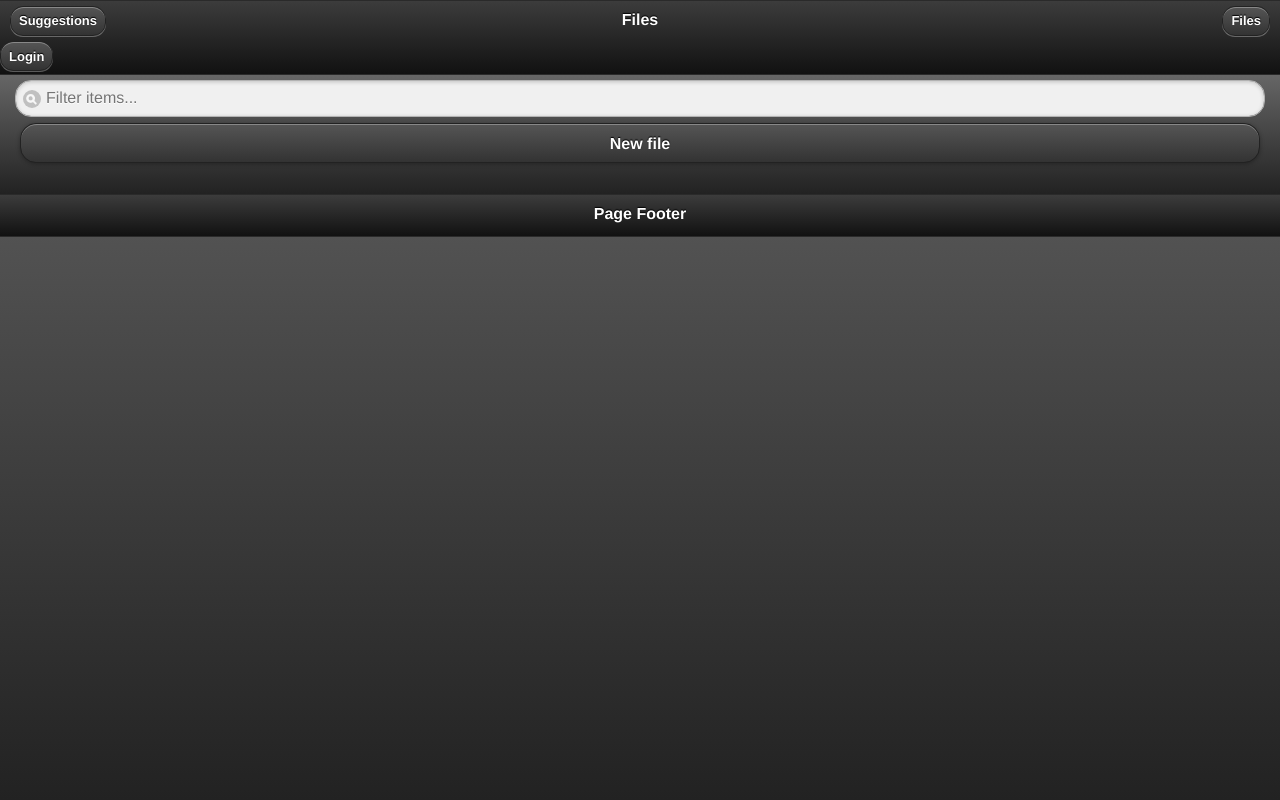
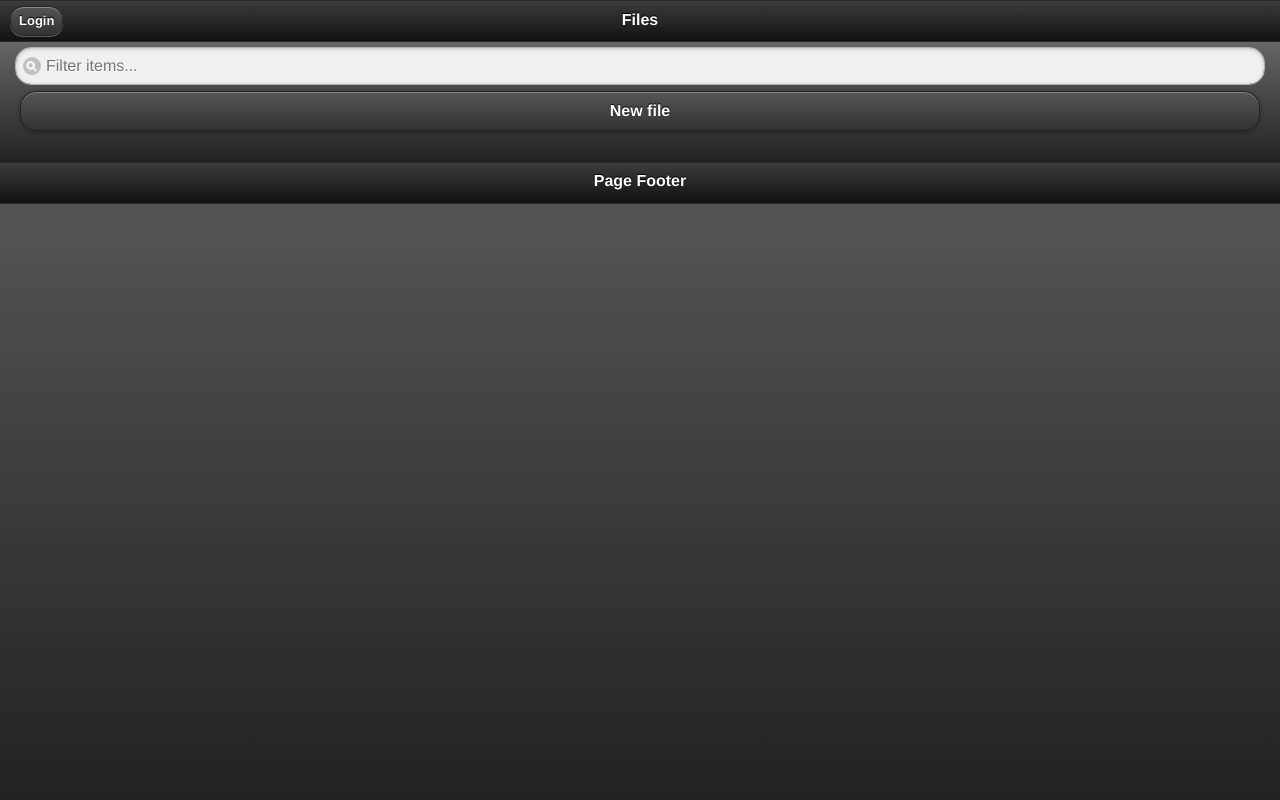
Before and after one commit to sqba/zentxt, a Django app: template templates/json/home.html in a window 1280 px wide. Run offline with Django 3.2, Linux system fonts and the light colour scheme; the template is opened without the code that fills it, so the values that code supplies are empty.

```diff
--- a/templates/json/home.html
+++ b/templates/json/home.html
@@ -174,8 +174,6 @@
         <div data-role="page" id="files" data-theme="a">
 	        <div data-role="header">
 		        <h1>Files</h1>
-                <a href="/suggestions">Suggestions</a>
-                <a href="/files">Files</a>
                 <a href="{{ login_url }}">Login</a>
 	        </div><!-- /header -->
 	        <div data-role="content" data-theme="a">
```
